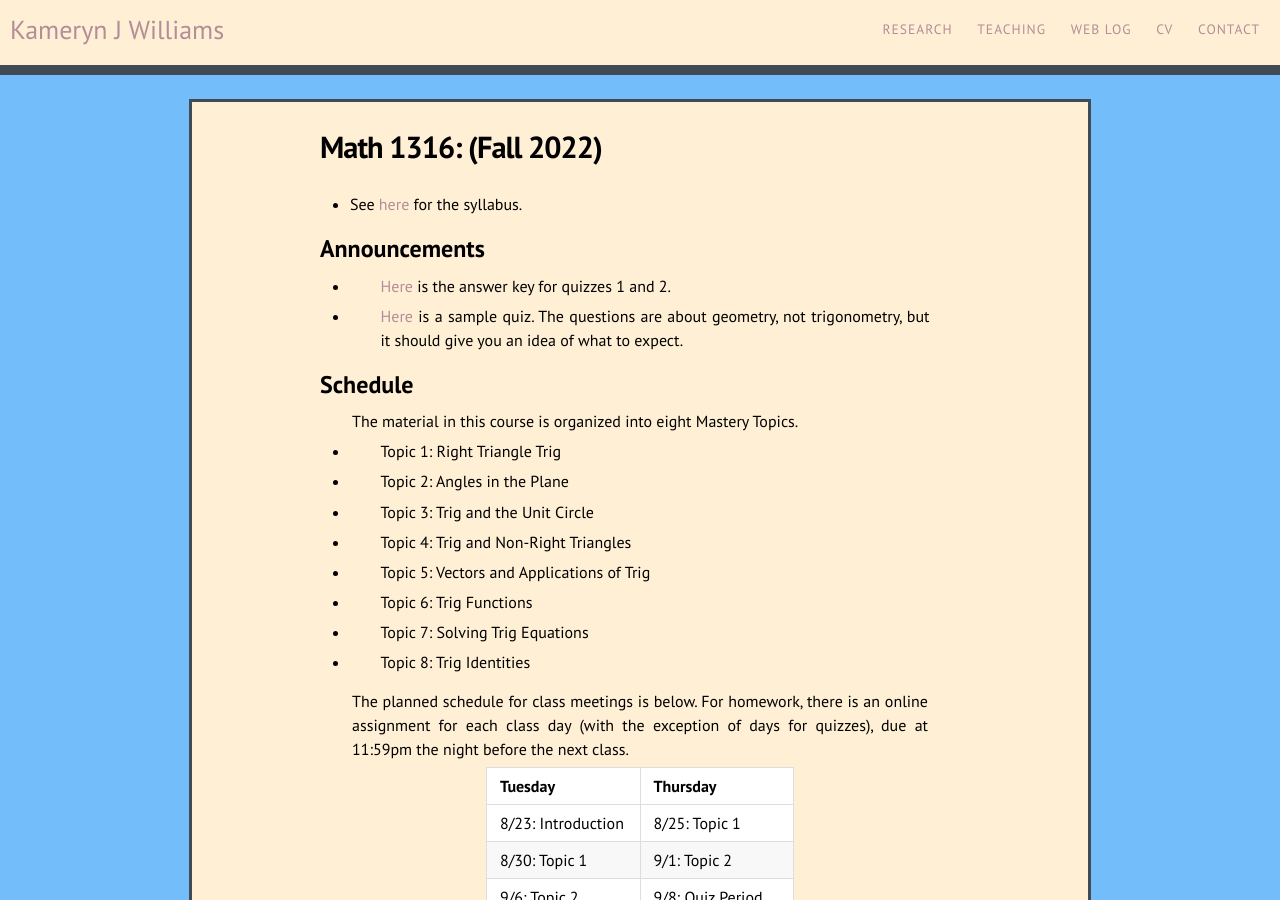
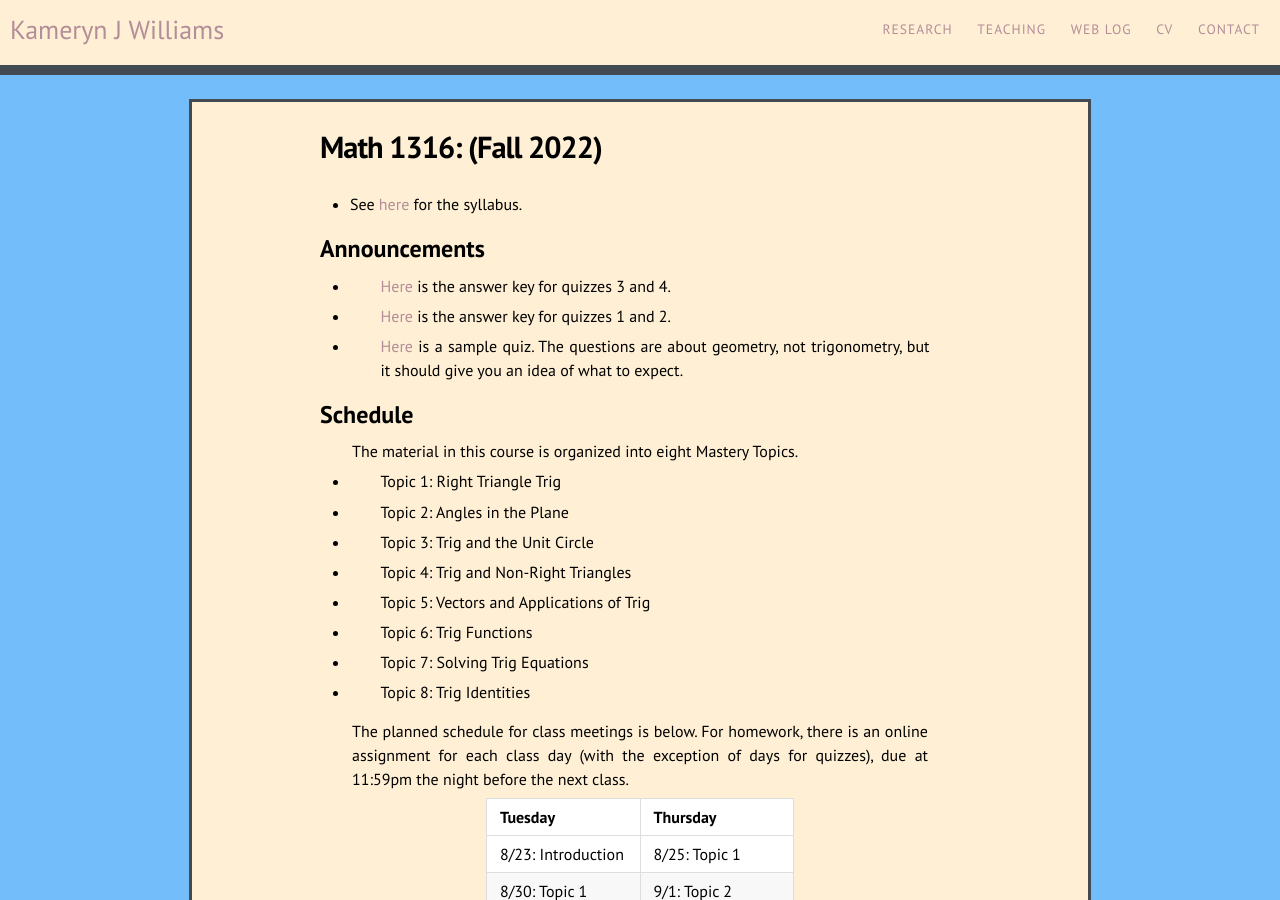
Before and after one commit to kamerynjw/kamerynjw.github.io, a Jekyll site: the page built from teaching/2022/math1316fall.md, in a window 1280 px wide and 900 px high. Built offline with Jekyll 4.4.1, drawn with Linux system fonts in a browser that asks for light colours; nearby versions of some CDN libraries.

Commit message:
1316 quiz answer key

```diff
--- a/teaching/2022/math1316fall.md
+++ b/teaching/2022/math1316fall.md
@@ -10,6 +10,8 @@ permalink: /teaching/2022/math1316fall/
 
 Announcements
 -------------
+
+* [Here]({{ page.url}}q34a-answers.pdf) is the answer key for quizzes 3 and 4.
 
 * [Here]({{ page.url}}q12a-answers.pdf) is the answer key for quizzes 1 and 2.
 
```
Also changed, not shown: 1 other file.
